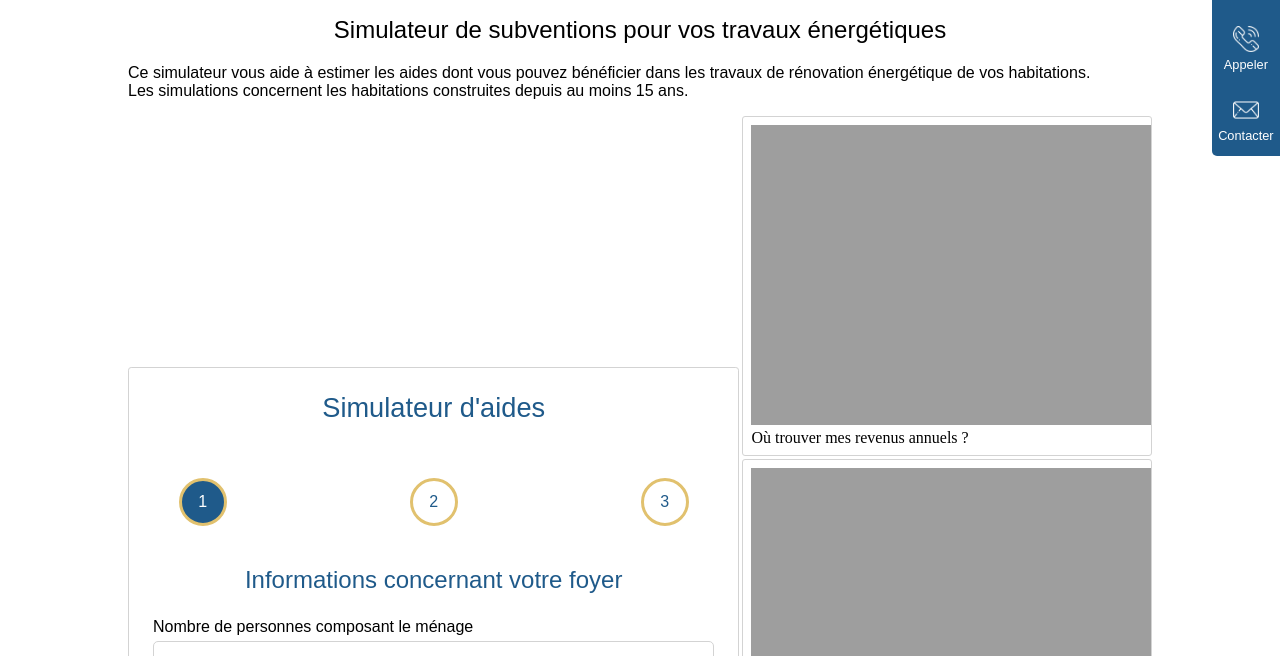
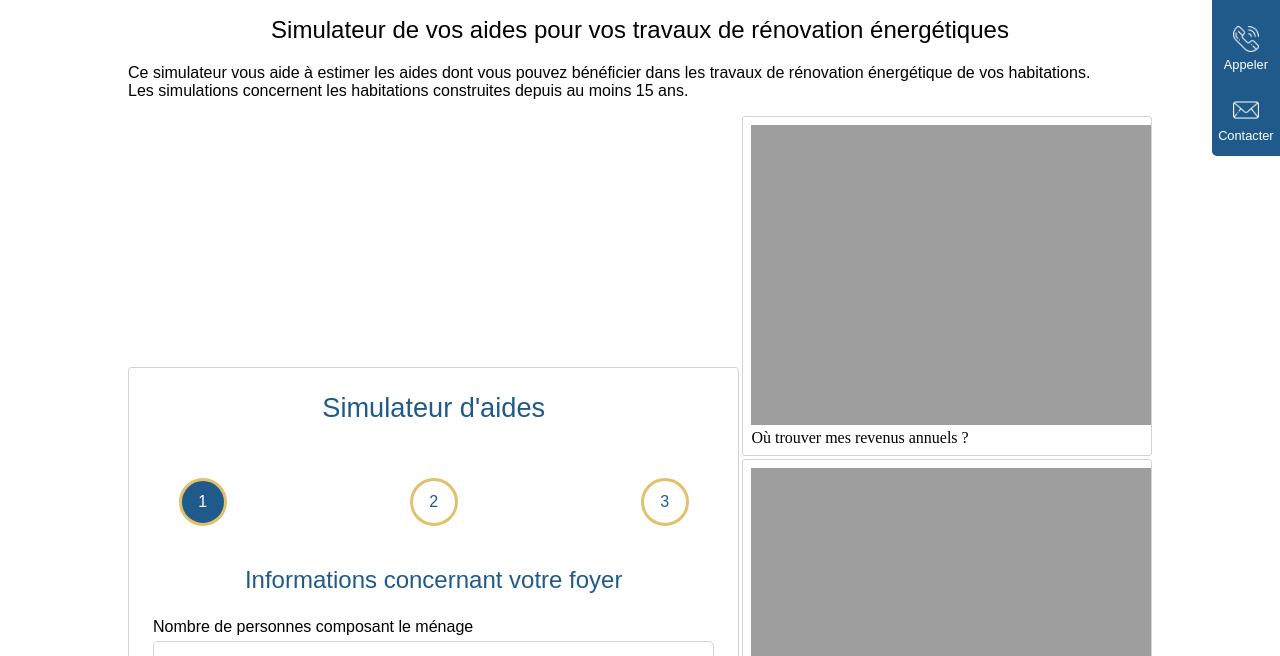
Before and after one commit to ozymedia/finay, a Jekyll site: the page built from simulateur-aide.html, in a window 1280 px wide and 900 px high, scrolled down 300 px, cut to the strip 244-900 px from the top of the window. Built offline with Jekyll 4.4.1, drawn with Linux system fonts in a browser that asks for light colours; some web fonts are replaced.

Commit message:
change h2 simulator

```diff
--- a/simulateur-aide.html
+++ b/simulateur-aide.html
@@ -5,7 +5,7 @@
 permalink: /simulateur-aide/
 ---
 <section class="inside">
-  <h2>Simulateur de subventions pour vos travaux énergétiques</h2>
+  <h2>Simulateur de vos aides pour vos travaux de rénovation énergétiques</h2>
   <p>Ce simulateur vous aide à estimer les aides dont vous pouvez bénéficier dans les travaux de rénovation énergétique de vos habitations.<br>
     Les simulations concernent les habitations construites depuis au moins 15 ans.
   </p>
```
